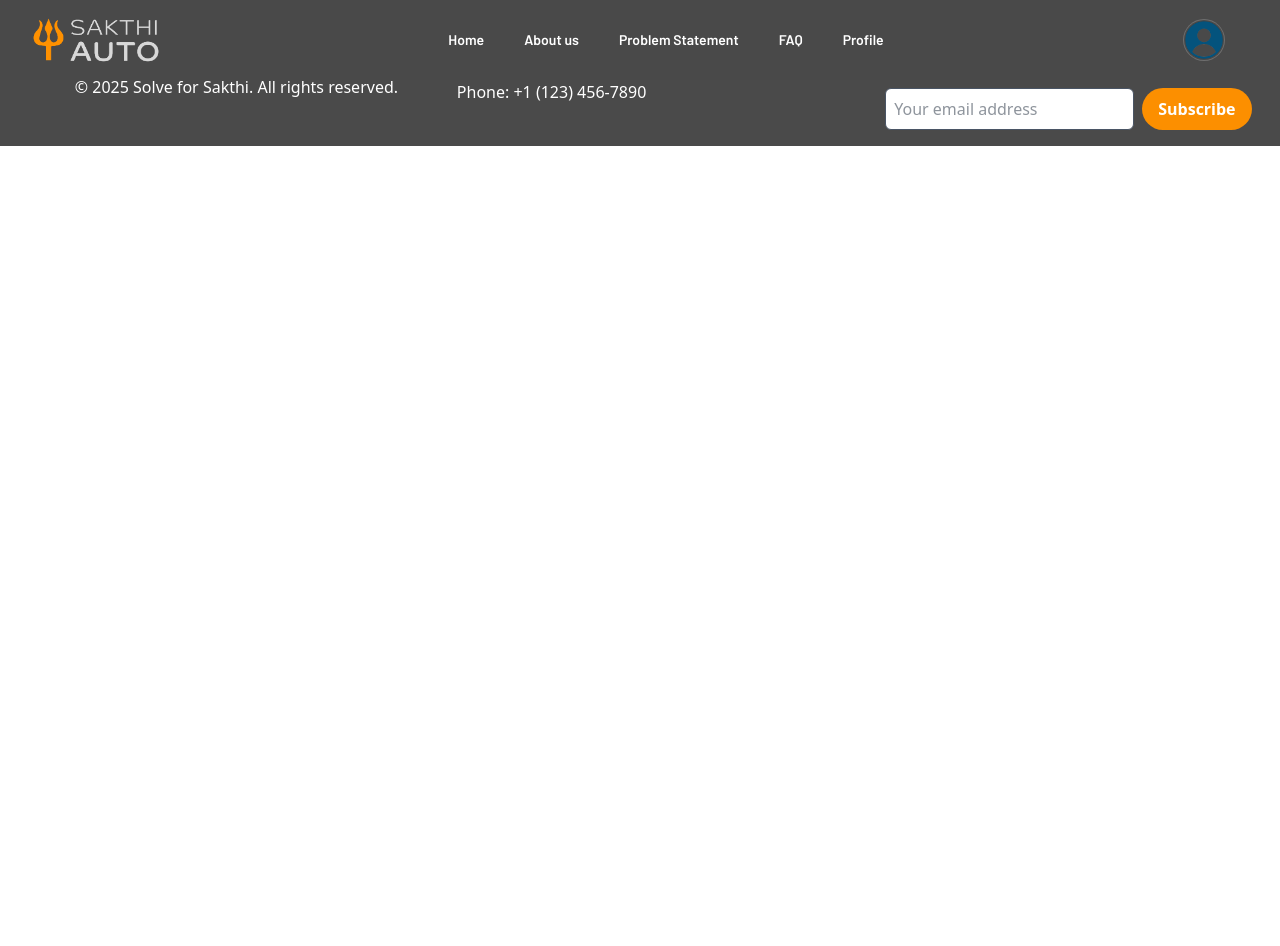
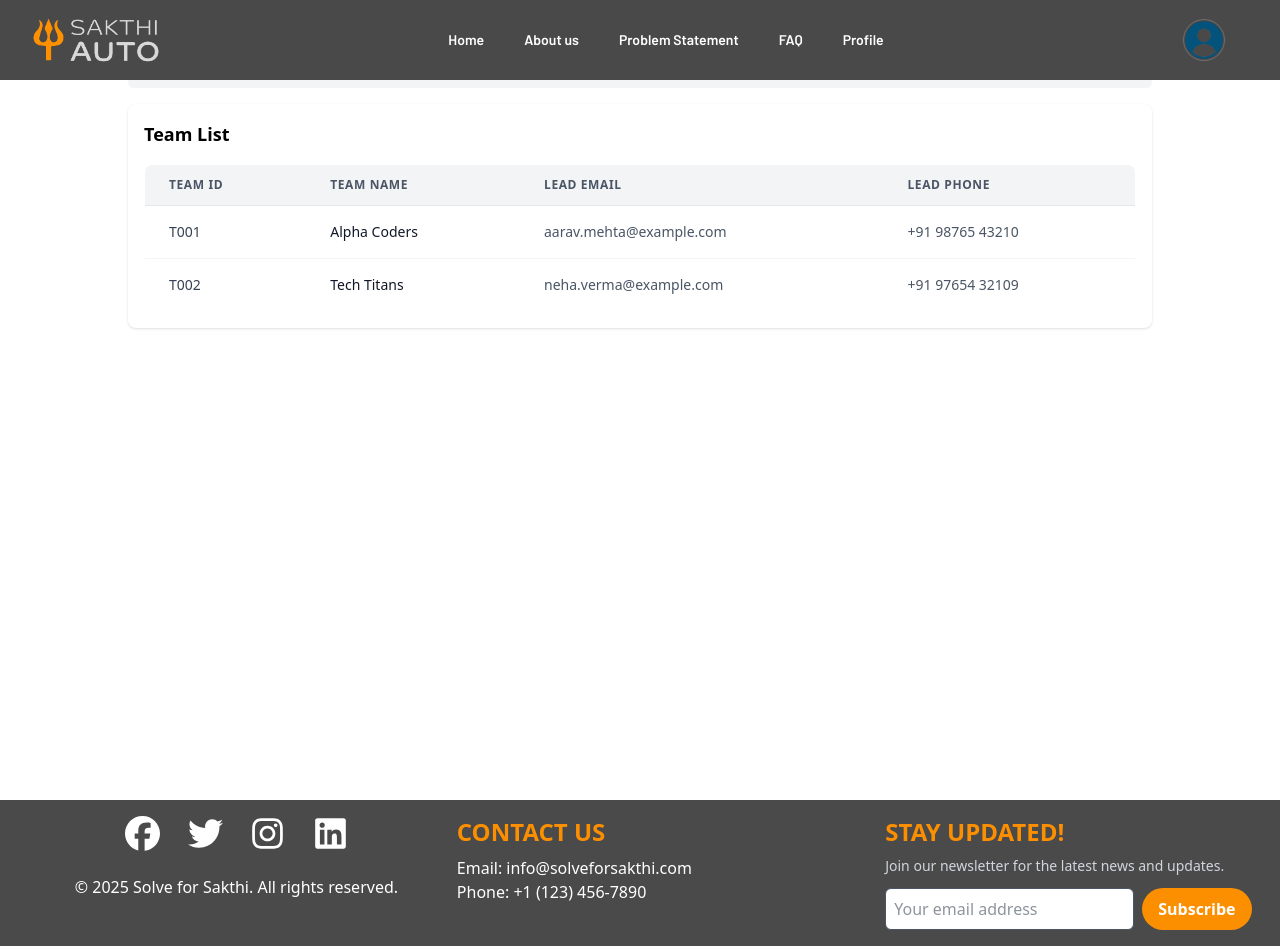
Before and after one commit to damodara2006/Project_SFS, a React (Vite) app in the folder frontend/: page /spoc in a window 1280 px wide. Before the commit the page ends 800 px from the top, so only its background shows below. Built offline with nearby package versions, Linux system fonts and the light colour scheme.

Commit message:
feat: add TeamList component with tabbed interface for team details and member information

```diff
--- a/frontend/src/pages/spoc/SpocDashboard.jsx
+++ b/frontend/src/pages/spoc/SpocDashboard.jsx
@@ -1,9 +1,10 @@
 import React from 'react'
+import TeamList from './TeamList'
 
 const SpocDashboard = () => {
   return (
     <>
-
+        <TeamList/>
     </>
   )
 }
--- /dev/null
+++ b/frontend/src/pages/spoc/TeamList.jsx
@@ -0,0 +1,147 @@
+import React, { useState } from "react";
+import { motion, AnimatePresence } from "framer-motion";
+
+function TeamList() {
+    const [active, setActive] = useState("Team Details");
+    const [selectedTeam, setSelectedTeam] = useState(null);
+
+    const tabs = ["Problem Statements", "My Submission", "Team Details"];
+
+    const variants = {
+        initial: { opacity: 0, y: 20 },
+        animate: { opacity: 1, y: 0 },
+        exit: { opacity: 0, y: -20 },
+    };
+
+    const teams = [
+        {
+            id: "T001",
+            name: "Alpha Coders",
+            leadEmail: "aarav.mehta@example.com",
+            leadPhone: "+91 98765 43210",
+            members: [
+                { role: "Team Lead", name: "Aarav Mehta", email: "aarav.mehta@example.com", phone: "+91 98765 43210", gender: "Male" },
+                { role: "Frontend Developer", name: "Priya Sharma", email: "priya.sharma@example.com", phone: "+91 99887 65432", gender: "Female" },
+                { role: "Backend Developer", name: "Rohan Das", email: "rohan.das@example.com", phone: "+91 91234 56789", gender: "Male" },
+            ],
+        },
+        {
+            id: "T002",
+            name: "Tech Titans",
+            leadEmail: "neha.verma@example.com",
+            leadPhone: "+91 97654 32109",
+            members: [
+                { role: "Team Lead", name: "Neha Verma", email: "neha.verma@example.com", phone: "+91 97654 32109", gender: "Female" },
+                { role: "FullStack Developer", name: "Aditya", email: "aditya@example.com", phone: "+91 98567 89012", gender: "Male" },
+                { role: "QA Engineer", name: "Kavya Reddy", email: "kavya.reddy@example.com", phone: "+91 93456 78901", gender: "Female" },
+            ],
+        },
+    ];
+
+    return (
+        <div className="min-h-screen mx-10">
+            <main className="flex-1 p-6">
+                <div className="max-w-5xl mx-auto">
+                    {/* Tabs */}
+                    <div className="bg-gray-100 rounded-md p-3 mb-4 flex justify-center">
+                        <div className="flex gap-2 relative">
+                            {tabs.map((tab) => (
+                                <button
+                                    key={tab}
+                                    onClick={() => setActive(tab)}
+                                    className={`px-6 py-2 rounded-md font-medium transition relative ${active === tab ? "bg-white shadow text-[#4a4a4a]" : "text-gray-600 hover:text-gray-800"
+                                        }`}
+                                >
+                                    {tab}
+                                </button>
+                            ))}
+                        </div>
+                    </div>
+
+                    {/* Tab Content */}
+                    <AnimatePresence mode="wait">
+                        {active === "Team Details" && (
+                            <motion.div
+                                key="team-details"
+                                variants={variants}
+                                initial="initial"
+                                animate="animate"
+                                exit="exit"
+                                transition={{ duration: 0.3 }}
+                            >
+                                <div className="mt-4 bg-white p-4 rounded-lg shadow">
+                                    {!selectedTeam ? (
+                                        <>
+                                            <h2 className="text-lg font-semibold mb-4">Team List</h2>
+                                            <table className="min-w-full bg-white border border-gray-200 rounded-lg overflow-hidden">
+                                                <thead className="bg-gray-100 border-b border-gray-200">
+                                                    <tr>
+                                                        <th className="px-6 py-3 text-left text-xs font-semibold text-gray-600 uppercase tracking-wider">Team ID</th>
+                                                        <th className="px-6 py-3 text-left text-xs font-semibold text-gray-600 uppercase tracking-wider">Team Name</th>
+                                                        <th className="px-6 py-3 text-left text-xs font-semibold text-gray-600 uppercase tracking-wider">Lead Email</th>
+                                                        <th className="px-6 py-3 text-left text-xs font-semibold text-gray-600 uppercase tracking-wider">Lead Phone</th>
+                                                    </tr>
+                                                </thead>
+                                                <tbody className="divide-y divide-gray-100">
+                                                    {teams.map((team) => (
+                                                        <tr
+                                                            key={team.id}
+                                                            className="hover:bg-gray-50 transition cursor-pointer"
+                                                            onClick={() => setSelectedTeam(team)}
+                                                        >
+                                                            <td className="px-6 py-4 text-sm text-gray-700">{team.id}</td>
+                                                            <td className="px-6 py-4 text-sm font-medium text-gray-900">{team.name}</td>
+                                                            <td className="px-6 py-4 text-sm text-gray-600">{team.leadEmail}</td>
+                                                            <td className="px-6 py-4 text-sm text-gray-600">{team.leadPhone}</td>
+                                                        </tr>
+                                                    ))}
+                                                </tbody>
+                                            </table>
+                                        </>
+                                    ) : (
+                                        <>
+                                            <div className="flex justify-between items-center mb-4">
+                                                <h2 className="text-lg font-semibold">{selectedTeam.name} - Members</h2>
+                                                <button
+                                                    onClick={() => setSelectedTeam(null)}
+                                                    className="text-blue-600 hover:underline text-sm"
+                                                >
+                                                    ← Back to Teams
+                                                </button>
+                                            </div>
+
+                                            <table className="min-w-full bg-white border border-gray-200 rounded-lg overflow-hidden">
+                                                <thead className="bg-gray-100 border-b border-gray-200">
+                                                    <tr>
+                                                        <th className="px-6 py-3 text-left text-xs font-semibold text-gray-600 uppercase tracking-wider">Role</th>
+                                                        <th className="px-6 py-3 text-left text-xs font-semibold text-gray-600 uppercase tracking-wider">Name</th>
+                                                        <th className="px-6 py-3 text-left text-xs font-semibold text-gray-600 uppercase tracking-wider">Email</th>
+                                                        <th className="px-6 py-3 text-left text-xs font-semibold text-gray-600 uppercase tracking-wider">Phone</th>
+                                                        <th className="px-6 py-3 text-left text-xs font-semibold text-gray-600 uppercase tracking-wider">Gender</th>
+                                                    </tr>
+                                                </thead>
+                                                <tbody className="divide-y divide-gray-100">
+                                                    {selectedTeam.members.map((m, idx) => (
+                                                        <tr key={idx} className="hover:bg-gray-50 transition">
+                                                            <td className="px-6 py-4 text-sm text-gray-700">{m.role}</td>
+                                                            <td className="px-6 py-4 text-sm text-gray-900">{m.name}</td>
+                                                            <td className="px-6 py-4 text-sm text-gray-600">{m.email}</td>
+                                                            <td className="px-6 py-4 text-sm text-gray-600">{m.phone}</td>
+                                                            <td className="px-6 py-4 text-sm text-gray-600">{m.gender}</td>
+                                                        </tr>
+                                                    ))}
+                                                </tbody>
+                                            </table>
+                                        </>
+                                    )}
+                                </div>
+                            </motion.div>
+                        )}
+                    </AnimatePresence>
+                </div>
+            </main>
+        </div>
+    );
+}
+
+export default TeamList;
```
Also changed, not shown: frontend/src/pages/student/Student_submitions.jsx (line endings or trailing spaces).
